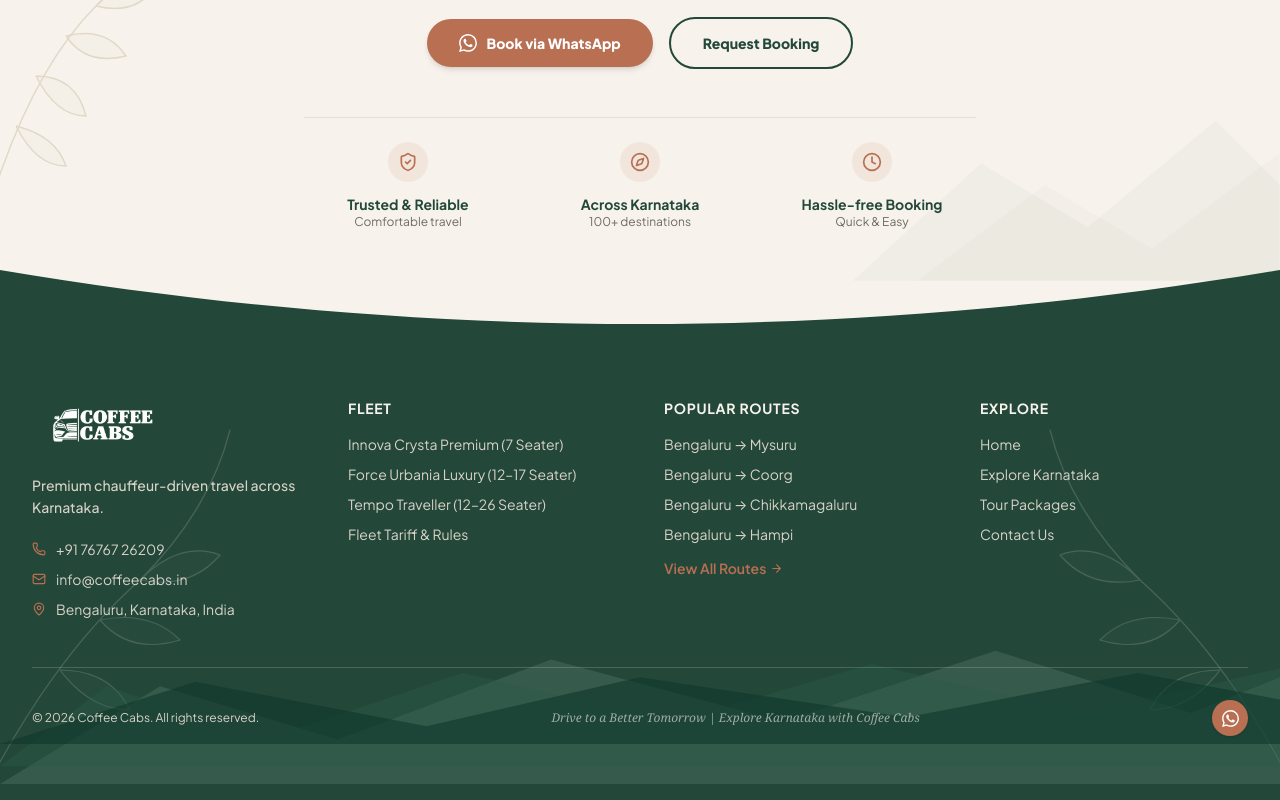
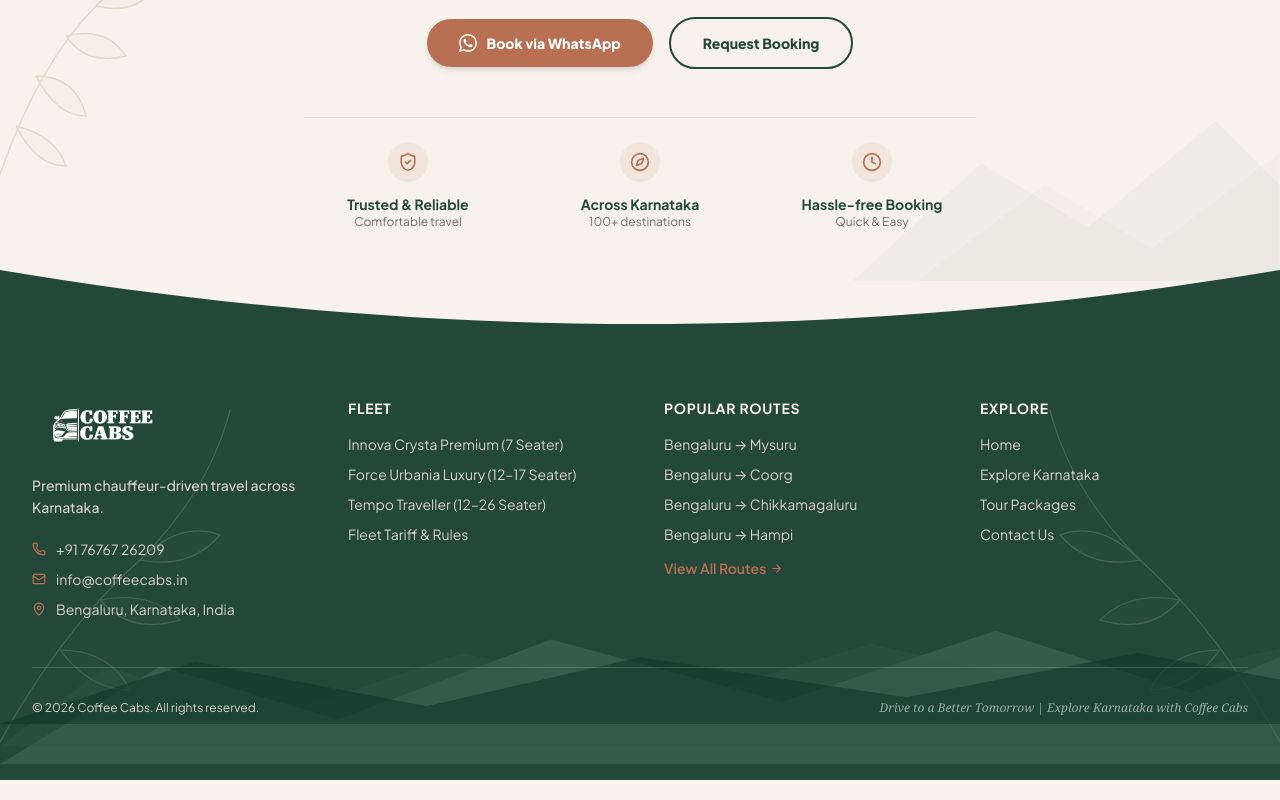
Before and after one commit to GAGANGOWDAP/coffee-cabs, a React (Vite) app: page / in a window 1280 px wide. Shown: the part 9351-10151 px from the top of the page. Built offline with nearby package versions, Linux system fonts and the light colour scheme.

Commit message:
Remove WhatsApp floating icon in footer

```diff
--- a/src/app/components/Footer.tsx
+++ b/src/app/components/Footer.tsx
@@ -336,20 +336,6 @@
               Drive to a Better Tomorrow | Explore Karnataka with Coffee Cabs
             </p>
 
-            {/* Right Action/Social Button */}
-            <div className="flex items-center gap-3">
-              <a
-                href="https://wa.me/917676726209"
-                target="_blank"
-                rel="noopener noreferrer"
-                className="w-9 h-9 rounded-full bg-[#B86F52] text-white flex items-center justify-center hover:bg-[#F7F3EC] hover:text-[#23483A] transition-all shadow-sm focus-visible:outline-none focus-visible:ring-2 focus-visible:ring-[#B86F52]"
-                aria-label="Contact Coffee Cabs on WhatsApp"
-              >
-                <svg width="17" height="17" viewBox="0 0 24 24" fill="currentColor" stroke="none">
-                  <path d="M17.472 14.382c-.297-.149-1.758-.867-2.03-.967-.273-.099-.471-.148-.67.15-.197.297-.767.966-.94 1.164-.173.199-.347.223-.644.075-.297-.15-1.255-.463-2.39-1.475-.883-.788-1.48-1.761-1.653-2.059-.173-.297-.018-.458.13-.606.134-.133.298-.347.446-.52.149-.174.198-.298.298-.497.099-.198.05-.371-.025-.52-.075-.149-.669-1.612-.916-2.207-.242-.579-.487-.5-.669-.51-.173-.008-.371-.01-.57-.01-.198 0-.52.074-.792.372-.272.297-1.04 1.016-1.04 2.479 0 1.462 1.065 2.875 1.213 3.074.149.198 2.096 3.2 5.077 4.487.709.306 1.262.489 1.694.625.712.227 1.36.195 1.871.118.571-.085 1.758-.719 2.006-1.413.248-.694.248-1.289.173-1.413-.074-.124-.272-.198-.57-.347m-5.421 7.403h-.004a9.87 9.87 0 01-5.031-1.378l-.361-.214-3.741.982.998-3.648-.235-.374a9.86 9.86 0 01-1.51-5.26c.001-5.45 4.436-9.884 9.888-9.884 2.64 0 5.122 1.03 6.988 2.898a9.825 9.825 0 012.893 6.994c-.003 5.45-4.437 9.884-9.885 9.884m8.413-18.297A11.815 11.815 0 0012.05 0C5.495 0 .16 5.335.157 11.892c0 2.096.547 4.142 1.588 5.945L.057 24l6.305-1.654a11.882 11.882 0 005.683 1.448h.005c6.554 0 11.89-5.335 11.893-11.893a11.821 11.821 0 00-3.48-8.413z" />
-                </svg>
-              </a>
-            </div>
           </div>
         </div>
       </footer>
```
